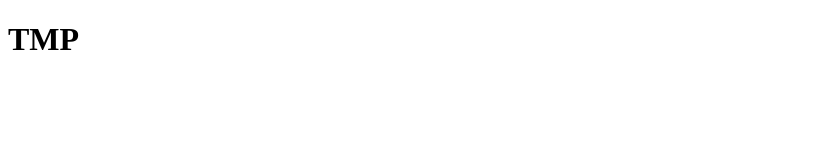
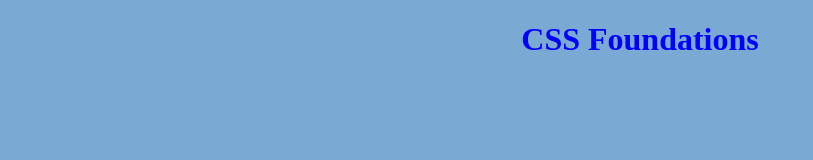
Before and after one commit to HGreen9/tmp, a plain HTML site: page index.html in a window 1280 px wide. Shown: the whole page, without its empty margins (0-813 px from the left). Drawn offline with Linux system fonts and the light colour scheme.

Commit message:
index and about

```diff
--- a/index.html
+++ b/index.html
@@ -3,11 +3,20 @@
 <head>
     <meta charset="UTF-8">
     <meta name="viewport" content="width=device-width, initial-scale=1.0">
-    <title>TMP</title>
+    <title>CSS Foundations</title>
+
+    <!-- External styling. preffered -->
+    <link rel="stylesheet" href="style.css">
+
+    <!-- Internal styling . Avoid -->
+
 </head>
 <body>
 
-    <h1>TMP</h1>
+    <!-- Inline styling. Dont do for web 1 -->
+    <!-- <h1 style="color: red;">CSS Foundations</h1> -->
+    <h1>CSS Foundations</h1>
+
 
 </body>
 </html>
--- /dev/null
+++ b/style.css
@@ -0,0 +1,10 @@
+/* External stylesheet */
+
+body {
+    background: rgb(122, 169, 212);
+}
+
+h1 {
+    color: blue;
+    text-align: center;
+}
```
Also changed, not shown: about.html (added, +17 -0 lines).
